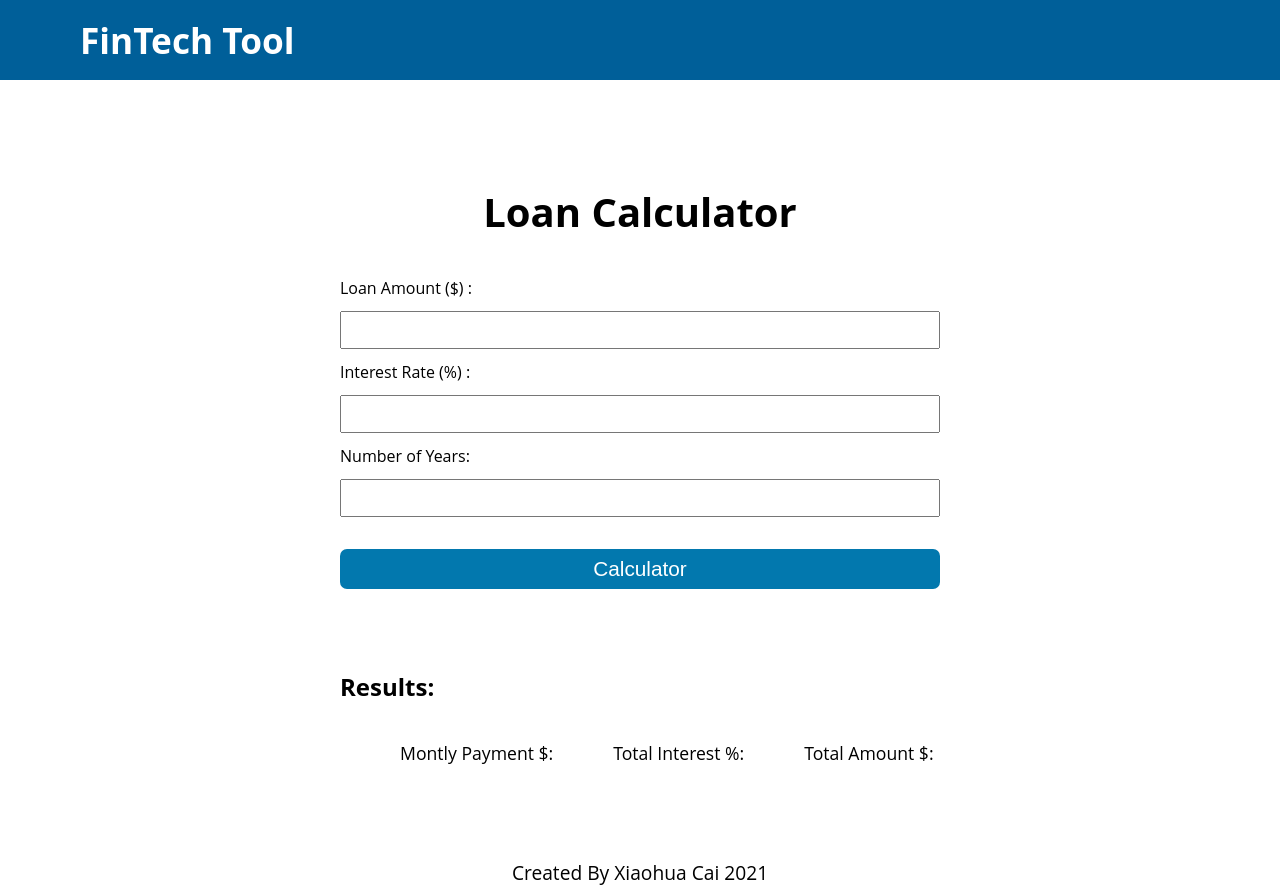
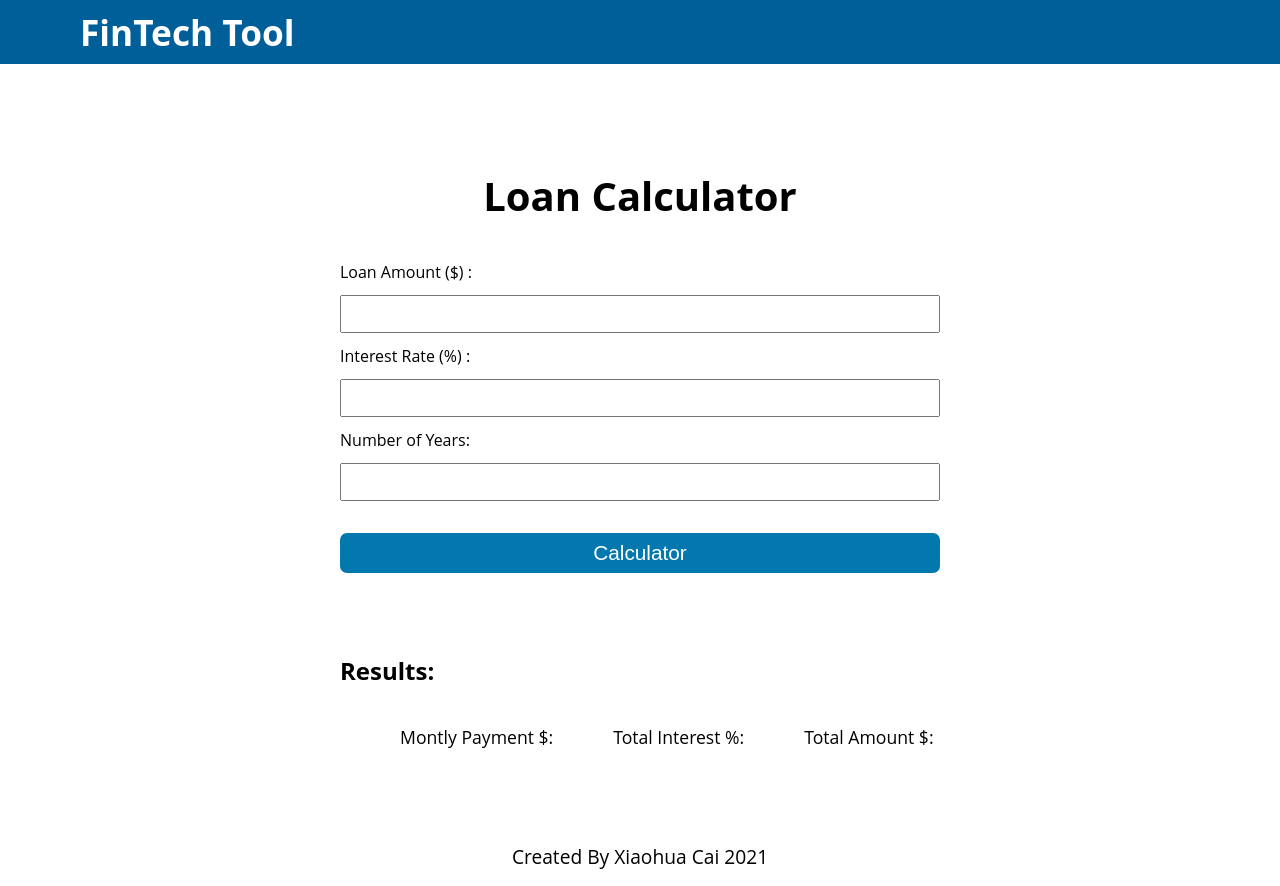
Before and after one commit to xiaohua2003/Loan-Calculator, a plain HTML site: page index.html in a window 1280 px wide. Drawn offline with Linux system fonts and the light colour scheme.

Commit message:
Update style.css

```diff
--- a/style.css
+++ b/style.css
@@ -10,7 +10,7 @@ nav{
     font-weight: bold;
     color:white;
     font-size:2.2rem;
-    padding:1rem 5rem;;
+    padding:0.5rem 5rem;;
 
 }
 main{
```
